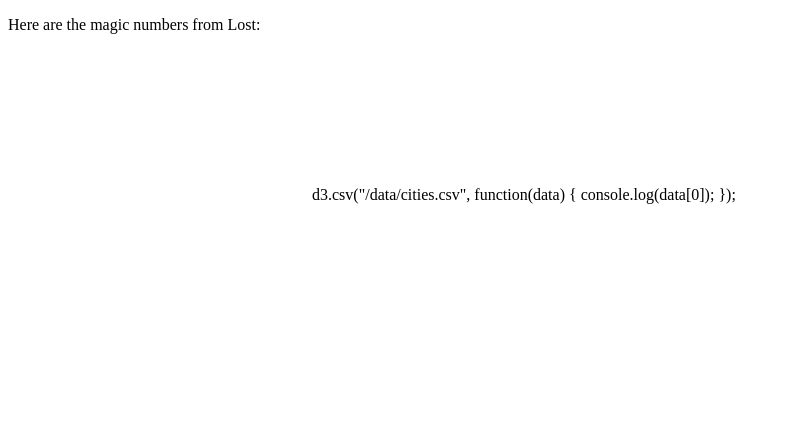
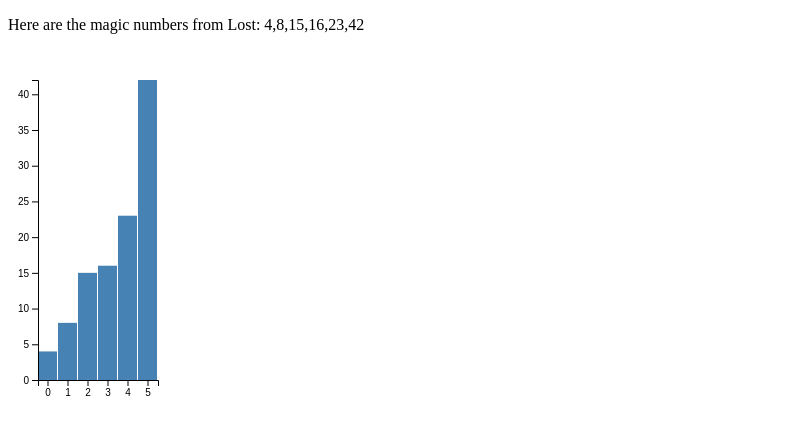
Before and after one commit to hardikn2/aagrahar.github.io, a plain HTML site: page index1.html in a window 1280 px wide. Shown: the whole page, without its empty margins (0-789 px from the left). Drawn offline with nearby package versions, Linux system fonts and the light colour scheme.

Commit message:
index1.html

```diff
--- a/index1.html
+++ b/index1.html
@@ -12,8 +12,40 @@
 var margin = 30;
 var width = 120;
 var height = 300;
+
+var data = [4,8,15,16,23,42];
+document.getElementById("data").innerHTML = data;
+
+var x = d3.scaleBand()
+	.domain([0,1,2,3,4,5])
+    .range([0,width]);
+
+var y = d3.scaleLinear()
+	.domain([0,42])
+    .range([height,0]);
+
+var chart = d3.select(".chart");
+
+chart.attr("width",width + 2*margin)
+    .attr("height",height + 2*margin)
+    .append("g")
+        .attr("transform","translate(" + margin + "," + margin + ")")
+    .selectAll("rect")
+	.data(data)
+    .enter().append("rect")
+    .attr("width",19)
+    .attr("height",function(d) { return height - y(d); })
+    .attr("x",function(d,i) { return x(i); })
+    .attr("y",function(d) { return y(d); });
+
+chart.append("g")
+    .attr("transform", "translate(" + margin + "," + margin + ")")
+    .call(d3.axisLeft(y));
+
+chart.append("g")
+    .attr("transform", "translate(" + margin + "," + (height+margin) + ")")
+    .call(d3.axisBottom(x));
+
 </script>
 
-d3.csv("/data/cities.csv", function(data) {
-  console.log(data[0]);
-});
+</body></html>
```
